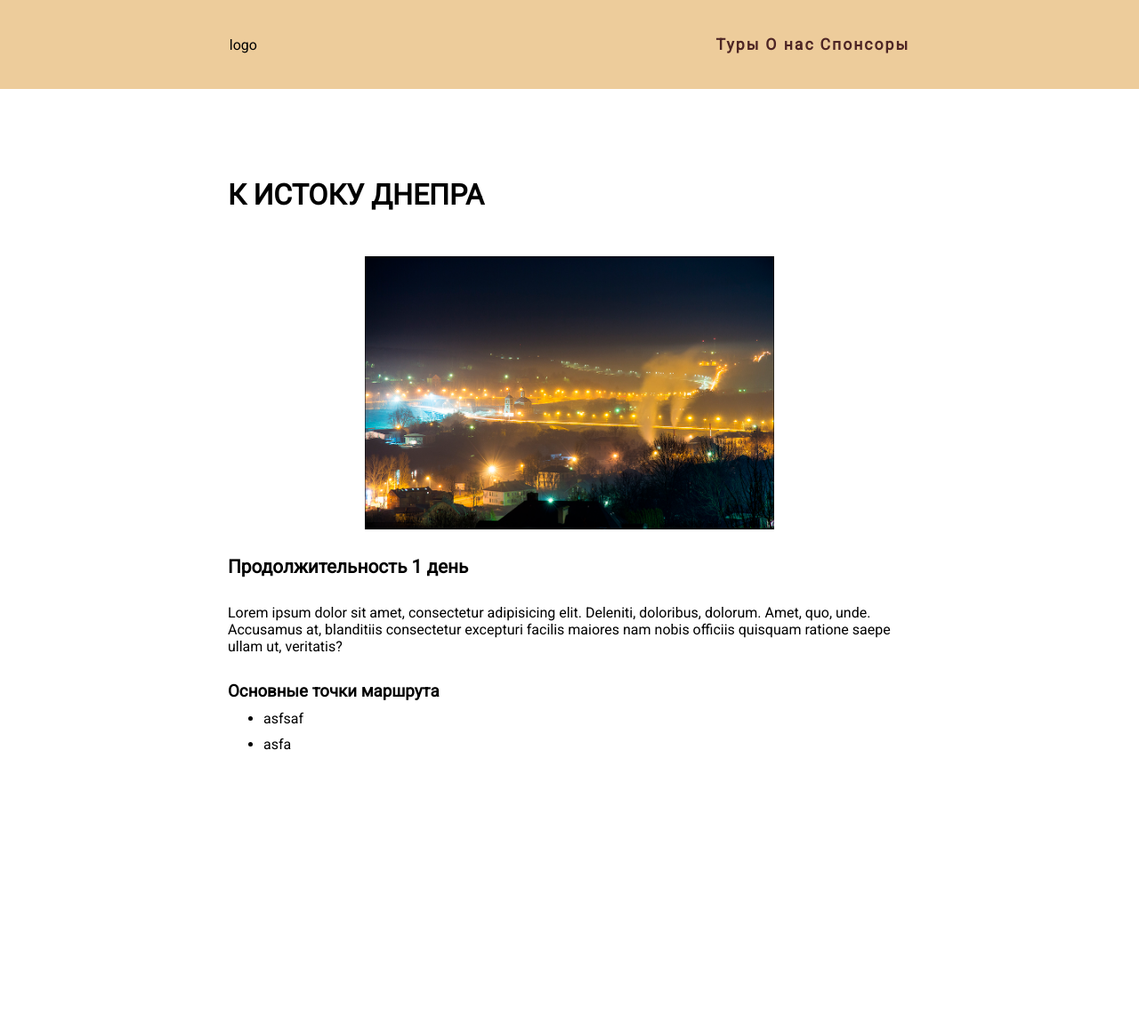
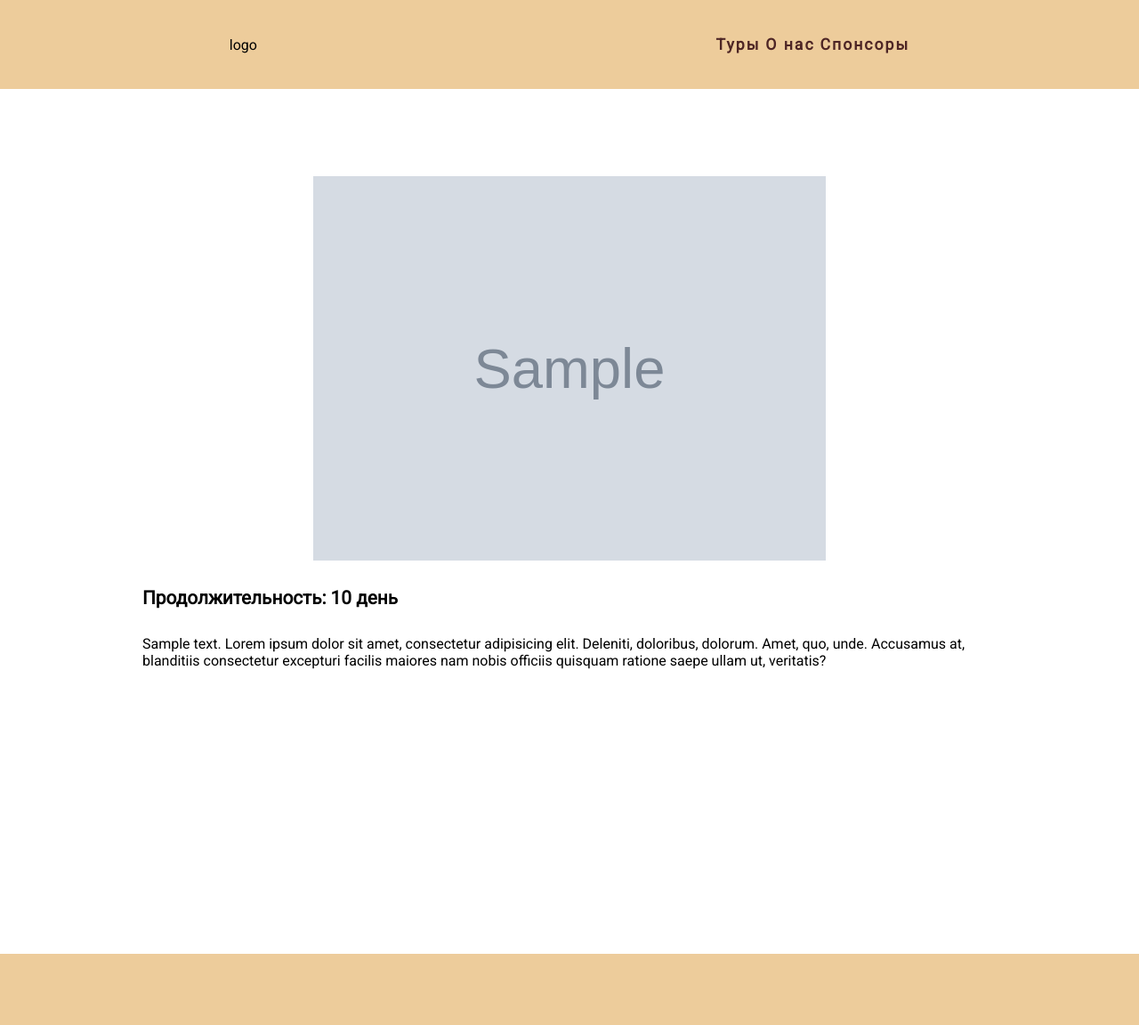
Before and after one commit to J1mmyChanga/IzhevskHackatonBack, a Flask app: template templates/tour.html in a window 1280 px wide. Shown: the top 1152 px of the page at 89% size. Before the commit the page ends 843 px from the top, so only its background shows below. Run offline with Flask 3, Linux system fonts and the light colour scheme; the template is opened without the code that fills it: most values are stand-ins (such as "Sample title", 1, 10 or a date in 2020); grey boxes marked "Sample" are stand-in pictures.

Commit message:
tours logic

```diff
--- a/static/css/tour.css
+++ b/static/css/tour.css
@@ -15,6 +15,7 @@
     align-items: flex-start;
     flex-direction: column;
     gap: 30px;
+    padding: 160px;
 }
 section img {
     width: 60%;
--- a/templates/base.html
+++ b/templates/base.html
@@ -7,9 +7,7 @@
     <meta http-equiv="X-UA-Compatible" content="ie=edge">
 
     <link rel="stylesheet" href="/static/css/base.css">
-    <link rel="stylesheet" href="/static/css/index.css">
-    <link rel="stylesheet" href="/static/css/tours.css">
-
+    {% block links%} {% endblock %}
 
     <title>SmolenskTour | {{ title }}</title>
 </head>
@@ -23,10 +21,7 @@
         </div>
 
     </header>
-<main>
-    {% block content %}{% endblock %}
-</main>
-<!-- Футер -->
+        {% block content %}{% endblock %}
     <footer>
 
 
--- a/templates/tour.html
+++ b/templates/tour.html
@@ -1,53 +1,14 @@
-<!doctype html>
-<html lang="en">
-<head>
-    <meta charset="UTF-8">
-    <meta name="viewport"
-          content="width=device-width, user-scalable=no, initial-scale=1.0, maximum-scale=1.0, minimum-scale=1.0">
-    <meta http-equiv="X-UA-Compatible" content="ie=edge">
+{% extends "base.html" %}
 
-    <link rel="stylesheet" href="../static/css/base.css">
-    <link rel="stylesheet" href="../static/css/tour.css">
+{% block links%}
+    <link rel="stylesheet" href="/static/css/tour.css">
+{% endblock %}
 
-    <title>Document</title>
-</head>
-<body>
-<!-- Шапка -->
-    <header>
-        <span class="logo">logo</span>
-        <div class="menu">
-            <a href="">Туры</a>
-            <a href="">О нас</a>
-            <a href="">Спонсоры</a>
-        </div>
-    </header>
-
-
-<!-- Главна часть -->
-    <main>
-
-        <h1 class="header">К ИСТОКУ ДНЕПРА</h1>
-
+{% block content %}
+        <h1 class="header">{{tour.title}}</h1>
         <section>
-
-            <img src="../static/img/night.smolensk.png" alt="">
-
-            <span class="duration">Продолжительность 1 день</span>
-
-            <span class="description">Lorem ipsum dolor sit amet, consectetur adipisicing elit. Deleniti, doloribus, dolorum. Amet, quo, unde. Accusamus at, blanditiis consectetur excepturi facilis maiores nam nobis officiis quisquam ratione saepe ullam ut, veritatis?</span>
-
-            <div class="spots">
-                <h3>Основные точки маршрута</h3>
-                <ul>
-                    <li>asfsaf</li>
-                    <li>asfa</li>
-                </ul>
-
-            </div>
-
-
+            <img src="/static/img/{{ photo }}" alt="">
+            <span class="duration">Продолжительность: {{tour.duration}} день</span>
+            <span class="description">{{tour.description}} Lorem ipsum dolor sit amet, consectetur adipisicing elit. Deleniti, doloribus, dolorum. Amet, quo, unde. Accusamus at, blanditiis consectetur excepturi facilis maiores nam nobis officiis quisquam ratione saepe ullam ut, veritatis?</span>
         </section>
-
-    </main>
-</body>
-</html>
+{% endblock %}
```
Also changed, not shown: templates/index.html (+6 -7 lines), static/css/index.css (line endings or trailing spaces).
